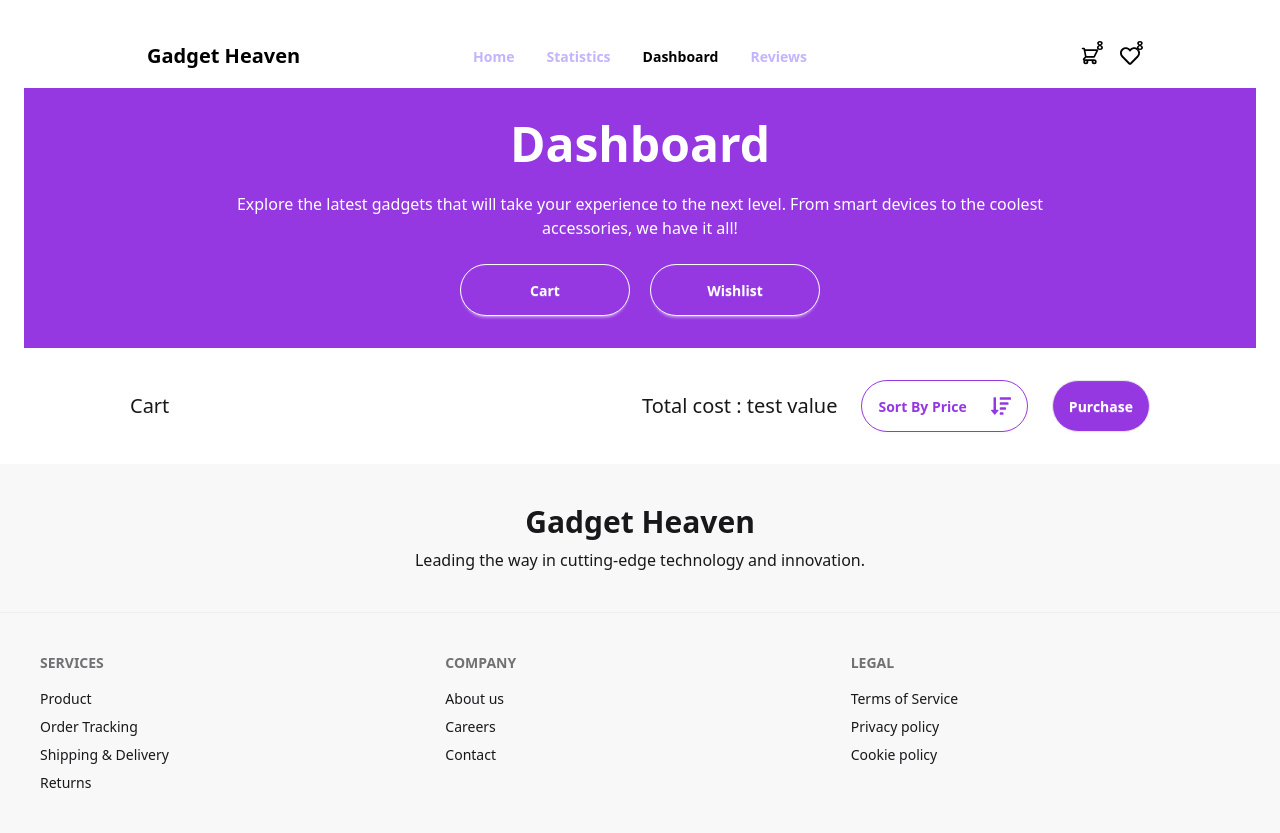
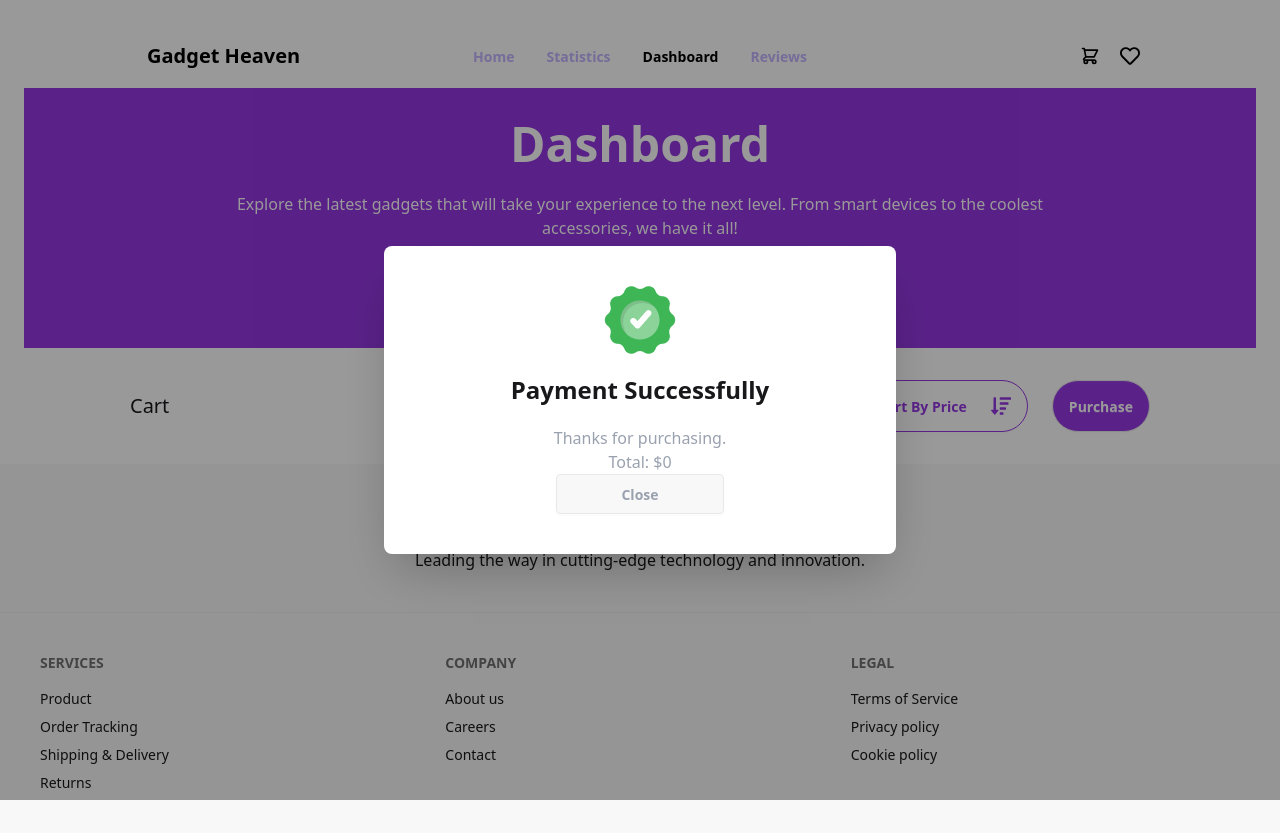
Before and after one commit to Fahim-Hassan-Ovi/gadget-heaven, a React (Vite) app: page /dashboard in a window 1280 px wide. Both pictures are taken after a click on the button "Purchase". Built offline with nearby package versions, Linux system fonts and the light colour scheme.

Commit message:
Added the purchase functionality and the modal

```diff
--- a/src/Components/Cart.jsx
+++ b/src/Components/Cart.jsx
@@ -1,21 +1,43 @@
 import { FaSortAmountDown } from "react-icons/fa";
 import CartDetails from "./CartDetails";
 import { useEffect, useState } from "react";
-import { getAllCarts } from "../Utilities";
+import { clearCart, getAllCarts } from "../Utilities";
+import ModalImg from "../assets/Group.png";
+import { NavLink } from "react-router-dom";
 const Cart = () => {
     const [products, setProducts] = useState([]);
     useEffect(() => {
         const carts = getAllCarts();
         setProducts(carts);
     }, []);
+
+
+    // total cost count
+    const [totalCost, setTotalCost] = useState(0);
+    useEffect(() => {
+        setTotalCost()
+        const totalPrice = products.reduce((acc, product) => acc + product.price, 0);
+        setTotalCost(totalPrice)
+    }, [products])
+
+    // handle purchase by click
+    const handlePurchase = () =>{
+        clearCart();
+
+        setTotalCost(0);
+        document.getElementById('my_modal_1').showModal();
+    }
+
+
+
     // sort by price
-
     const handleSort = (sortBy) => {
         if (sortBy === 'price') {
             const sortProduct = [...products].sort((a, b) => b.price - a.price);
             setProducts(sortProduct);
         }
     }
+
     return (
         <div className="md:px-[106px]">
             <div className="flex justify-between items-center py-8">
@@ -23,15 +45,30 @@ const Cart = () => {
                     <p className="text-bold text-xl">Cart</p>
                 </div>
                 <div className="flex justify-center items-center gap-6">
-                    <p className="text-bold text-xl">Total cost : test value</p>
-                    <button onClick={()=> handleSort('price')} className="btn h-[52px] rounded-full bg-transparent text-[#9538E2] border border-[#9538E2] font-bold
+                    <p className="text-bold text-xl">Total cost : ${totalCost}</p>
+                    <button onClick={() => handleSort('price')} className="btn h-[52px] rounded-full bg-transparent text-[#9538E2] border border-[#9538E2] font-bold
                         "><div className="flex justify-between gap-6 items-center">
                             <span>Sort By Price</span>
                             <FaSortAmountDown size={20} />
                         </div>
                     </button>
-                    <button className={`btn h-[52px] rounded-full bg-[#9538E2] text-white font-bold`}>Purchase</button>
+                    <button onClick={()=> {handlePurchase()}} className={`btn h-[52px] rounded-full bg-[#9538E2] text-white font-bold`}>Purchase</button>
                 </div>
+                {/* Modal */}
+                <dialog id="my_modal_1" className="modal">
+                    <form method="dialog" className="modal-box px-5 py-10 flex flex-col justify-center items-center">
+                        <img className="text-6xl" src={ModalImg} alt="" />
+                        <h3 className="font-bold text-2xl my-5">Payment Successfully </h3>
+                        <div className="text-center">
+                            <p className="text-gray-400">Thanks for purchasing. </p>
+                            <p className="text-gray-400">Total: ${totalCost} </p>
+                        </div>
+
+                            <NavLink to='/' id="btn-continue" className="btn bg-[] px-16 btn-md hover:bg-primary transition-colors ease-in duration-300 text-gray-400"
+                            onClick={()=>document.getElementById('my_modal_1').closest()}
+                            >Close</NavLink>
+                    </form>
+                </dialog>
             </div>
             {/* Dynamic Cart Details */}
             <div className="flex flex-col gap-6">
--- a/src/Components/CartDetails.jsx
+++ b/src/Components/CartDetails.jsx
@@ -1,4 +1,5 @@
 import { IoIosCloseCircleOutline } from "react-icons/io";
+// eslint-disable-next-line react/prop-types
 const CartDetails = ({product}) => {
     const {product_title, product_image, price, description} = product || {};
     return (
--- a/src/Components/Navbar.jsx
+++ b/src/Components/Navbar.jsx
@@ -1,8 +1,29 @@
 import { FaRegHeart } from "react-icons/fa";
 import { NavLink, useLocation } from "react-router-dom";
+import { getAllCarts, getAllWishlist } from "../Utilities";
+import { useEffect, useState } from "react";
 const Navbar = () => {
     const { pathname } = useLocation();
     const isNotHome = pathname !== "/";
+    const [cartCount, setCartCount] = useState(0);
+  const [wishlistCount, setWishlistCount] = useState(0);
+// Function to update counts from local storage
+const updateCounts = () => {
+    const cart = getAllCarts();
+    const wishlist = getAllWishlist();
+    setCartCount(cart.length);
+    setWishlistCount(wishlist.length);
+  };
+
+  useEffect(() => {
+    updateCounts(); // Initial load
+    window.addEventListener("storage", updateCounts); // Listen for storage changes
+
+    return () => {
+      window.removeEventListener("storage", updateCounts); // Cleanup event listener
+    };
+  }, []);
+
     return (
         <div className="md:mx-6 md:mt-6 ">
             <div className={`navbar md:px-[106px] ${isNotHome ? " bg-white" : " bg-[#9538E2]  rounded-t-2xl"} `}>
@@ -58,7 +79,11 @@ const Navbar = () => {
                                         strokeWidth="2"
                                         d="M3 3h2l.4 2M7 13h10l4-8H5.4M7 13L5.4 5M7 13l-2.293 2.293c-.63.63-.184 1.707.707 1.707H17m0 0a2 2 0 100 4 2 2 0 000-4zm-8 2a2 2 0 11-4 0 2 2 0 014 0z" />
                                 </svg>
-                                <span className={`badge badge-sm indicator-item bg-transparent border-none ${isNotHome? "text-black" : " text-violet-300"}`}>8</span>
+                                {
+                                    cartCount>0 && (
+                                        <span className={`badge badge-sm indicator-item bg-transparent border-none ${isNotHome? "text-black" : " text-violet-300"}`}>{cartCount}</span>
+                                    )
+                                }
                             </div>
                         </div>
                         <div
@@ -77,7 +102,11 @@ const Navbar = () => {
                         <div tabIndex={0} role="button" className="btn btn-ghost btn-circle">
                             <div className={`indicator ${isNotHome? "text-black" : " text-violet-300"}`}>
                                 <FaRegHeart size={20} />
-                                <span className={`badge badge-sm indicator-item bg-transparent border-none ${isNotHome? "text-black" : " text-violet-300"}`}>8</span>
+                                {
+                                    wishlistCount>0 && (
+                                        <span className={`badge badge-sm indicator-item bg-transparent border-none ${isNotHome? "text-black" : " text-violet-300"}`}>{wishlistCount}</span>
+                                    )
+                                }
                             </div>
                         </div>
                         <div
--- a/src/Utilities/index.js
+++ b/src/Utilities/index.js
@@ -40,4 +40,9 @@ const addWishlist = product =>{
     toast.success("Successfully added to your wishlist");
 }
 
-export{addCart, getAllCarts, addWishlist, getAllWishlist};
+// clear local storage
+function clearCart() {
+    localStorage.removeItem("cart");
+  }
+
+export{addCart, getAllCarts, addWishlist, getAllWishlist, clearCart};
```
